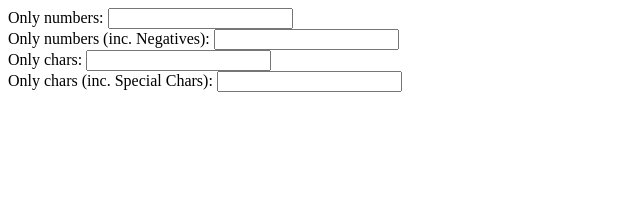
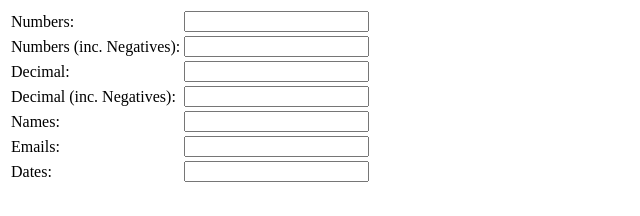
Before and after one commit to shamendes/my-jsLibrary, a plain HTML site: page index.html in a window 1280 px wide. Shown: the whole page, without its empty margins (0-640 px from the left). Drawn offline with Linux system fonts and the light colour scheme.

Commit message:
Ajuste no HTML (alinhando os campos dentro de uma table)

```diff
--- a/index.html
+++ b/index.html
@@ -5,9 +5,35 @@
         <script src="app.js"></script>
     </head>
     <body>
-        <span>Only numbers: </span><input type="text" style="text-align: right" onkeypress="sham.form.input.acceptNumber()" onkeyup="sham.form.input.formatNumber()"><br>
-        <span>Only numbers (inc. Negatives): </span><input type="text" style="text-align: right" onkeypress="sham.form.input.acceptNumber(true)" onkeyup="sham.form.input.formatNumber()" ><br>
-        <span>Only chars: </span><input type="text"><br>
-        <span>Only chars (inc. Special Chars): </span><input type="text"><br>
+        <table>
+            <tr>
+                <td>Numbers:</td>
+                <td><input type="text" style="text-align: right" onkeypress="sham.form.input.acceptNumber()" onkeyup="sham.form.input.formatNumber()"></td>
+            </tr>
+            <tr>
+                <td>Numbers (inc. Negatives):</td>
+                <td><input type="text" style="text-align: right" onkeypress="sham.form.input.acceptNumber(true)" onkeyup="sham.form.input.formatNumber()" ></td>
+            </tr>
+            <tr>
+                <td>Decimal:</td>
+                <td><input type="text"></td>
+            </tr>
+            <tr>
+                <td>Decimal (inc. Negatives): </td>
+                <td><input type="text"></td>
+            </tr>
+            <tr>
+                <td>Names:</td>
+                <td><input type="text"></td>
+            </tr>
+            <tr>
+                <td>Emails:</td>
+                <td><input type="text"></td>
+            </tr>
+            <tr>
+                <td>Dates:</td>
+                <td><input type="text"></td>
+            </tr>
+        </table>
     </body>
 </html>
```
